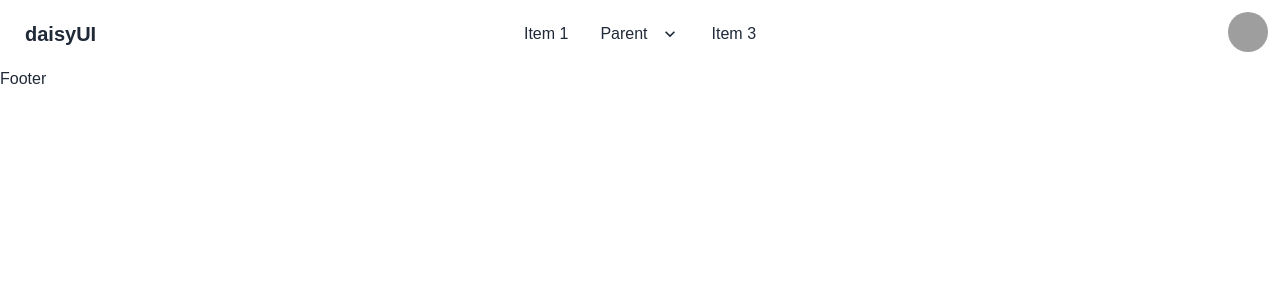
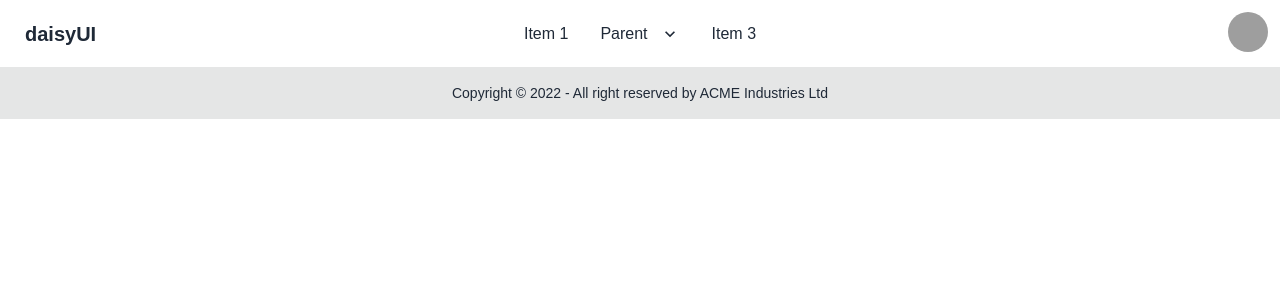
Before and after one commit to nhridoy/manufacturer-website-client-side, a React (Create React App) app: page / in a window 1280 px wide. Shown: the top 300 px of the page. Built offline with nearby package versions, Linux system fonts and the light colour scheme; grey boxes are pictures that could not be loaded.

Commit message:
Footer Component

```diff
--- a/src/components/Footer/Footer.js
+++ b/src/components/Footer/Footer.js
@@ -2,7 +2,11 @@
 
 const Footer = () => {
     return (
-        <div>Footer</div>
+        <footer className="footer footer-center p-4 bg-base-300 text-base-content">
+            <div>
+                <p>Copyright © 2022 - All right reserved by ACME Industries Ltd</p>
+            </div>
+        </footer>
     )
 }
 
```
